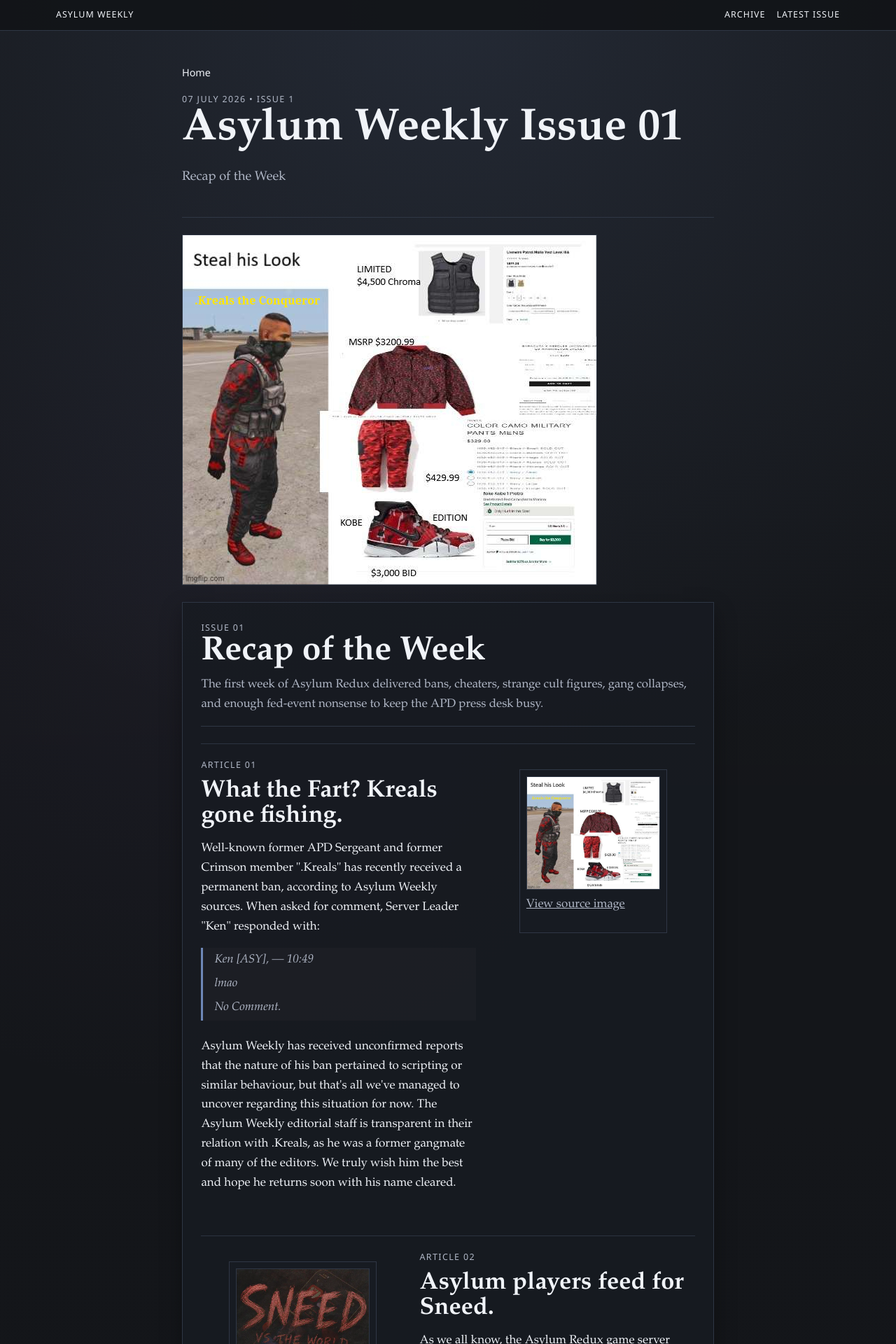
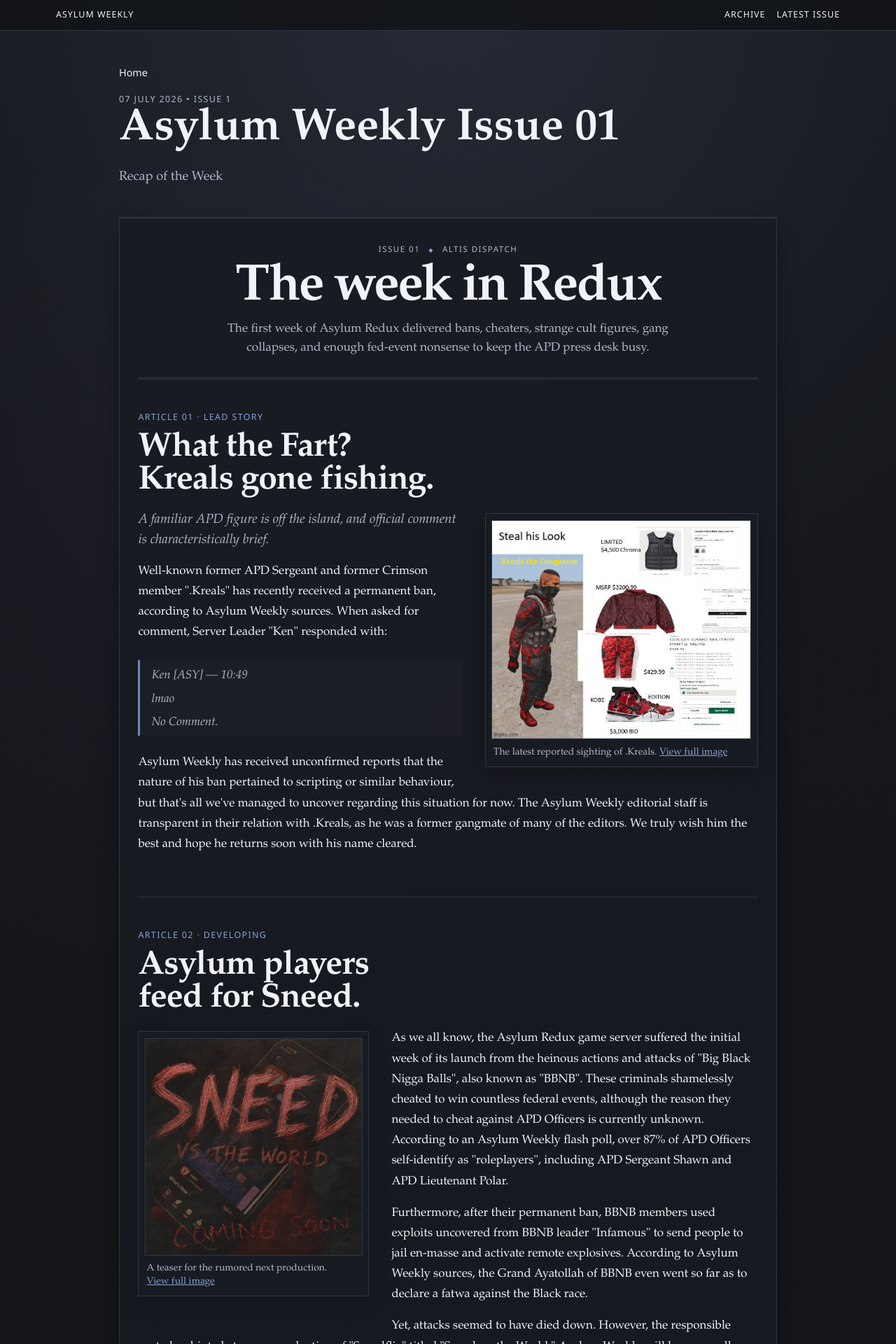
Before and after one commit to nyxom/asylumweekly, a Jekyll site: the page built from _posts/2026-07-07-asylum-weekly-issue-01-first-week-recap.md, in a window 1280 px wide. Shown: the top 1920 px of the page at 70% size. Built offline with Jekyll 4.4.1, drawn with Linux system fonts in a browser that asks for light colours; some of the changed text lies outside the part shown.

Commit message:
NEW PAGE

```diff
--- a/_layouts/post.html
+++ b/_layouts/post.html
@@ -1,7 +1,7 @@
 ---
 layout: default
 ---
-<main class="newsletter-shell">
+<main class="newsletter-shell{% if page.editorial_layout %} newsletter-shell--editorial{% endif %}">
   <header class="issue-header">
     <a class="home-link" href="{{ '/' | relative_url }}">Home</a>
     <div class="issue-meta">{{ page.date | date: "%d %B %Y" }} • Issue {{ page.issue }}</div>
@@ -9,7 +9,7 @@ layout: default
     <p class="issue-dek">{{ page.deck }}</p>
   </header>
 
-  {% if page.image %}
+  {% if page.image and page.show_hero != false %}
   <figure class="issue-hero">
     <img src="{{ page.image | relative_url }}" alt="{{ page.image_alt }}">
   </figure>
--- a/_posts/2026-07-07-asylum-weekly-issue-01-first-week-recap.md
+++ b/_posts/2026-07-07-asylum-weekly-issue-01-first-week-recap.md
@@ -6,96 +6,89 @@ deck: Recap of the Week
 summary: Kreals goes fishing, Sneed-fed Asylum players melt down, Kevin Framed sightings spread, Crimson falls apart, and Teamplayers flood fed events with Ifrits.
 image: /assets/newsletters/asylum-weekly-issue-01-kreals.jpg
 image_alt: Asylum Weekly Issue 01 article page
+show_hero: false
+editorial_layout: true
 description: Asylum Weekly Issue 01 covering the .Kreals ban and BBNB attacks during the first week of Asylum Redux.
 ---
 
 <div class="issue-package">
   <section class="issue-package__lead">
-    <div class="section-label">Issue 01</div>
-    <h2>Recap of the Week</h2>
+    <div class="issue-package__kicker"><span>Issue 01</span><span>Altis Dispatch</span></div>
+    <h2>The week in Redux</h2>
     <p>The first week of Asylum Redux delivered bans, cheaters, strange cult figures, gang collapses, and enough fed-event nonsense to keep the APD press desk busy.</p>
   </section>
 
-  <section class="issue-story">
-    <div class="issue-story__text">
-      <div class="issue-story__label section-label">Article 01</div>
-      <h3>What the Fart? Kreals gone fishing.</h3>
-      <p>Well-known former APD Sergeant and former Crimson member ".Kreals" has recently received a permanent ban, according to Asylum Weekly sources. When asked for comment, Server Leader "Ken" responded with:</p>
-      <blockquote class="issue-story__quote">
-        <p>Ken [ASY], — 10:49</p>
-        <p>lmao</p>
-        <p>No Comment.</p>
-      </blockquote>
-      <p>Asylum Weekly has received unconfirmed reports that the nature of his ban pertained to scripting or similar behaviour, but that's all we've managed to uncover regarding this situation for now. The Asylum Weekly editorial staff is transparent in their relation with .Kreals, as he was a former gangmate of many of the editors. We truly wish him the best and hope he returns soon with his name cleared.</p>
-    </div>
+  <section class="issue-story issue-story--feature issue-story--media-right">
+    <div class="issue-story__label section-label">Article 01 · Lead Story</div>
+    <h3>What the Fart? Kreals gone fishing.</h3>
     <figure class="issue-story__media">
       <a href="{{ '/assets/newsletters/asylum-weekly-issue-01-kreals.jpg' | relative_url }}">
         <img src="{{ '/assets/newsletters/asylum-weekly-issue-01-kreals.jpg' | relative_url }}" alt="Meme image about .Kreals' outfit">
       </a>
-      <p class="caption"><a href="{{ '/assets/newsletters/asylum-weekly-issue-01-kreals.jpg' | relative_url }}">View source image</a></p>
+      <figcaption class="caption">The latest reported sighting of .Kreals. <a href="{{ '/assets/newsletters/asylum-weekly-issue-01-kreals.jpg' | relative_url }}">View full image</a></figcaption>
     </figure>
+    <p class="issue-story__standfirst">A familiar APD figure is off the island, and official comment is characteristically brief.</p>
+    <p>Well-known former APD Sergeant and former Crimson member ".Kreals" has recently received a permanent ban, according to Asylum Weekly sources. When asked for comment, Server Leader "Ken" responded with:</p>
+    <blockquote class="issue-story__quote">
+      <p>Ken [ASY] — 10:49</p>
+      <p>lmao</p>
+      <p>No Comment.</p>
+    </blockquote>
+    <p>Asylum Weekly has received unconfirmed reports that the nature of his ban pertained to scripting or similar behaviour, but that's all we've managed to uncover regarding this situation for now. The Asylum Weekly editorial staff is transparent in their relation with .Kreals, as he was a former gangmate of many of the editors. We truly wish him the best and hope he returns soon with his name cleared.</p>
   </section>
 
-  <section class="issue-story issue-story--reverse">
+  <section class="issue-story issue-story--media-left">
+    <div class="issue-story__label section-label">Article 02 · Developing</div>
+    <h3>Asylum players feed for Sneed.</h3>
     <figure class="issue-story__media">
       <a href="{{ '/assets/newsletters/asylum-weekly-issue-01-bbnb.png' | relative_url }}">
         <img src="{{ '/assets/newsletters/asylum-weekly-issue-01-bbnb.png' | relative_url }}" alt="Sneed vs. the World teaser image">
       </a>
-      <p class="caption"><a href="{{ '/assets/newsletters/asylum-weekly-issue-01-bbnb.png' | relative_url }}">View source image</a></p>
+      <figcaption class="caption">A teaser for the rumored next production. <a href="{{ '/assets/newsletters/asylum-weekly-issue-01-bbnb.png' | relative_url }}">View full image</a></figcaption>
     </figure>
-    <div class="issue-story__text">
-      <div class="issue-story__label section-label">Article 02</div>
-      <h3>Asylum players feed for Sneed.</h3>
-      <p>As we all know, the Asylum Redux game server suffered the initial week of its launch from the heinous actions and attacks of "Big Black Nigga Balls", also known as "BBNB". These criminals shamelessly cheated to win countless federal events, although the reason they needed to cheat against APD Officers is currently unknown. According to an Asylum Weekly flash poll, over 87% of APD Officers self-identify as "roleplayers", including APD Sergeant Shawn and APD Lieutenant Polar.</p>
-      <p>Furthermore, after their permanent ban, BBNB members used exploits uncovered from BBNB leader "Infamous" to send people to jail en-masse and activate remote explosives. According to Asylum Weekly sources, the Grand Ayatollah of BBNB even went so far as to declare a fatwa against the Black race.</p>
-      <p>Yet, attacks seemed to have died down. However, the responsible party has hinted at a new production of "Sneedflix" titled "Sneed vs. the World." Asylum Weekly will keep you all apprised.</p>
-    </div>
+    <p>As we all know, the Asylum Redux game server suffered the initial week of its launch from the heinous actions and attacks of "Big Black Nigga Balls", also known as "BBNB". These criminals shamelessly cheated to win countless federal events, although the reason they needed to cheat against APD Officers is currently unknown. According to an Asylum Weekly flash poll, over 87% of APD Officers self-identify as "roleplayers", including APD Sergeant Shawn and APD Lieutenant Polar.</p>
+    <p>Furthermore, after their permanent ban, BBNB members used exploits uncovered from BBNB leader "Infamous" to send people to jail en-masse and activate remote explosives. According to Asylum Weekly sources, the Grand Ayatollah of BBNB even went so far as to declare a fatwa against the Black race.</p>
+    <p>Yet, attacks seemed to have died down. However, the responsible party has hinted at a new production of "Sneedflix" titled "Sneed vs. the World." Asylum Weekly will keep you all apprised.</p>
   </section>
 
-  <section class="issue-story">
-    <div class="issue-story__text">
-      <div class="issue-story__label section-label">Article 03</div>
-      <h3>Kevin Framed, Myth or Man?</h3>
-      <p>A new presence has arrived on the Island of Altis; a mysterious figure by the name of "Kevin Framed" has been seen performing kindly acts, motivating terrorism against the oppressive APD, and generally repeating his name. Asylum Weekly gladly accepts any and all sightings of Kevin Framed to the Discord address of <code>@junker03</code>.</p>
-    </div>
+  <section class="issue-story issue-story--brief issue-story--media-right">
+    <div class="issue-story__label section-label">Article 03 · Island Life</div>
+    <h3>Kevin Framed, Myth or Man?</h3>
     <figure class="issue-story__media">
       <a href="{{ '/assets/newsletters/asylum-weekly-issue-01-kevin-framed.png' | relative_url }}">
         <img src="{{ '/assets/newsletters/asylum-weekly-issue-01-kevin-framed.png' | relative_url }}" alt="Kevin Framed sightings collage">
       </a>
-      <p class="caption"><a href="{{ '/assets/newsletters/asylum-weekly-issue-01-kevin-framed.png' | relative_url }}">View source image</a></p>
+      <figcaption class="caption">Documented Kevin Framed sightings. <a href="{{ '/assets/newsletters/asylum-weekly-issue-01-kevin-framed.png' | relative_url }}">View full image</a></figcaption>
     </figure>
+    <p>A new presence has arrived on the Island of Altis; a mysterious figure by the name of "Kevin Framed" has been seen performing kindly acts, motivating terrorism against the oppressive APD, and generally repeating his name. Asylum Weekly gladly accepts any and all sightings of Kevin Framed to the Discord address of <code>@junker03</code>.</p>
   </section>
 
-  <section class="issue-story issue-story--reverse">
+  <section class="issue-story issue-story--media-left">
+    <div class="issue-story__label section-label">Article 04 · Gang Desk</div>
+    <h3>Crimson disbanded, Junke too busy on Banana Farm.</h3>
     <figure class="issue-story__media">
       <a href="{{ '/assets/newsletters/asylum-weekly-issue-01-crimson.png' | relative_url }}">
         <img src="{{ '/assets/newsletters/asylum-weekly-issue-01-crimson.png' | relative_url }}" alt="Crimson 2 drawing">
       </a>
-      <p class="caption"><a href="{{ '/assets/newsletters/asylum-weekly-issue-01-crimson.png' | relative_url }}">View source image</a></p>
+      <figcaption class="caption">Crimson 2, as rendered by the art desk. <a href="{{ '/assets/newsletters/asylum-weekly-issue-01-crimson.png' | relative_url }}">View full image</a></figcaption>
     </figure>
-    <div class="issue-story__text">
-      <div class="issue-story__label section-label">Article 04</div>
-      <h3>Crimson disbanded, Junke too busy on Banana Farm.</h3>
-      <p>Popular Asylum member, Domination fighter, APD Lieutenant, and former Administrator "Junke" has disbanded his "Crimson" gang, leaving it in the control of renowned German player and horrible pilot "Shy". Asylum Weekly has yet to confirm the reason behind the original disbandment of the Gang, but we have received a quote from Junke himself:</p>
-      <blockquote class="issue-story__quote">
-        <p>Junker — 24/12/2025, 16:34</p>
-        <p>merry christmas [racial slur redacted]</p>
-      </blockquote>
-      <p>Truly a sad day for the now homeless Crimson cartel fighters, especially considering most of them are washed roleplayers now. However, there is a silver lining to this dark cloud. Asylum Weekly sources report that .Nathan has re-booted the Crimson gang alongside .Shy and is welcoming all former players to try to hit their shots again with the ol' group!</p>
-    </div>
+    <p>Popular Asylum member, Domination fighter, APD Lieutenant, and former Administrator "Junke" has disbanded his "Crimson" gang, leaving it in the control of renowned German player and horrible pilot "Shy". Asylum Weekly has yet to confirm the reason behind the original disbandment of the Gang, but we have received a quote from Junke himself:</p>
+    <blockquote class="issue-story__quote">
+      <p>Junker — 24/12/2025, 16:34</p>
+      <p>merry christmas [racial slur redacted]</p>
+    </blockquote>
+    <p>Truly a sad day for the now homeless Crimson cartel fighters, especially considering most of them are washed roleplayers now. However, there is a silver lining to this dark cloud. Asylum Weekly sources report that .Nathan has re-booted the Crimson gang alongside .Shy and is welcoming all former players to try to hit their shots again with the ol' group!</p>
   </section>
 
-  <section class="issue-story">
-    <div class="issue-story__text">
-      <div class="issue-story__label section-label">Article 05</div>
-      <h3>Teamplayers drag ten Ifrits and still miss their spikes.</h3>
-      <p>Asylum Weekly has learned that Teamplayers, under the hand of Olympus staff member "WALT", have been pulling upwards of ten Ifrits into recent fed events and acting personally wounded that the spike-strip change now prevents cops from deploying them out of a patrol car. Witnesses describe the group as equal parts organized and aggrieved, roaring into the area like a moving dealership before immediately lamenting that the old road-trap routine is gone. In classic Asylum fashion, the complaint was nearly as loud as the engine noise.</p>
-    </div>
+  <section class="issue-story issue-story--brief issue-story--media-right">
+    <div class="issue-story__label section-label">Article 05 · Police Blotter</div>
+    <h3>Teamplayers drag ten Ifrits and still miss their spikes.</h3>
     <figure class="issue-story__media">
       <a href="{{ '/assets/newsletters/asylum-weekly-issue-01-ifrit.jpg' | relative_url }}">
         <img src="{{ '/assets/newsletters/asylum-weekly-issue-01-ifrit.jpg' | relative_url }}" alt="Ifrit at a fed event">
       </a>
-      <p class="caption"><a href="{{ '/assets/newsletters/asylum-weekly-issue-01-ifrit.jpg' | relative_url }}">View source image</a></p>
+      <figcaption class="caption">An Ifrit at a federal event. <a href="{{ '/assets/newsletters/asylum-weekly-issue-01-ifrit.jpg' | relative_url }}">View full image</a></figcaption>
     </figure>
+    <p>Asylum Weekly has learned that Teamplayers, under the hand of Olympus staff member "WALT", have been pulling upwards of ten Ifrits into recent fed events and acting personally wounded that the spike-strip change now prevents cops from deploying them out of a patrol car. Witnesses describe the group as equal parts organized and aggrieved, roaring into the area like a moving dealership before immediately lamenting that the old road-trap routine is gone. In classic Asylum fashion, the complaint was nearly as loud as the engine noise.</p>
   </section>
 </div>
--- a/styles.css
+++ b/styles.css
@@ -311,6 +311,10 @@ a {
   padding: 2rem 0 3rem;
 }
 
+.newsletter-shell--editorial {
+  width: min(calc(100% - 2rem), 940px);
+}
+
 .issue-header {
   padding: 1rem 0 1.5rem;
   border-bottom: 1px solid var(--line);
@@ -402,70 +406,100 @@ a {
 }
 
 .issue-package {
-  display: grid;
-  gap: 1.5rem;
+  --story-gap: clamp(1.15rem, 3vw, 2rem);
 }
 
 .issue-package__lead {
-  padding-bottom: 1rem;
-  border-bottom: 1px solid var(--line);
+  padding: 0.5rem 0 1.75rem;
+  border-bottom: 3px double var(--line);
+  text-align: center;
+}
+
+.issue-package__kicker {
+  display: flex;
+  align-items: center;
+  justify-content: center;
+  gap: 0.75rem;
+  margin-bottom: 0.85rem;
+  font-family: var(--ui-font);
+  font-size: 0.72rem;
+  letter-spacing: 0.13em;
+  text-transform: uppercase;
+  color: var(--ink-soft);
+}
+
+.issue-package__kicker span + span::before {
+  content: "◆";
+  margin-right: 0.75rem;
+  font-size: 0.5rem;
+  color: var(--accent-strong);
+  vertical-align: 0.12em;
 }
 
 .issue-package__lead h2 {
-  margin: 0 0 0.65rem;
-  font-size: clamp(2rem, 5vw, 3rem);
-  line-height: 0.98;
+  margin: 0 0 0.75rem;
+  font-size: clamp(2.4rem, 7vw, 4.6rem);
+  line-height: 0.9;
+  letter-spacing: -0.035em;
 }
 
 .issue-package__lead p {
-  margin: 0;
-  max-width: 44rem;
+  max-width: 42rem;
+  margin: 0 auto;
   color: var(--ink-soft);
+  font-size: 1.08rem;
+  line-height: 1.55;
 }
 
 .issue-story {
-  display: grid;
-  grid-template-columns: minmax(0, 1.15fr) minmax(240px, 0.85fr);
-  gap: 1.35rem;
-  align-items: start;
-  padding: 1.25rem 0;
-  border-top: 1px solid rgba(47, 55, 69, 0.9);
+  display: flow-root;
+  padding: clamp(1.75rem, 4vw, 2.75rem) 0;
+  border-bottom: 1px solid rgba(47, 55, 69, 0.9);
 }
 
-.issue-story:first-of-type {
-  border-top: 0;
-  padding-top: 0;
+.issue-story:last-child {
+  border-bottom: 0;
+  padding-bottom: 0.5rem;
 }
 
-.issue-story--reverse {
-  grid-template-columns: minmax(240px, 0.85fr) minmax(0, 1.15fr);
-}
-
-.issue-story--reverse .issue-story__media {
-  order: 1;
-}
-
-.issue-story--reverse .issue-story__text {
-  order: 2;
-}
-
-.issue-story__text {
-  min-width: 0;
+.issue-story h3 {
+  max-width: 18ch;
+  margin-bottom: 1.15rem;
+  font-size: clamp(1.85rem, 4.4vw, 3rem);
+  line-height: 0.98;
+  letter-spacing: -0.02em;
 }
 
 .issue-story__label {
-  margin-bottom: 0.55rem;
-}
-
-.issue-story__text p:first-of-type,
-.issue-story__text blockquote:first-of-type {
-  margin-top: 0;
+  margin-bottom: 0.65rem;
+  color: var(--accent-strong);
 }
 
 .issue-story__media {
+  width: clamp(230px, 38%, 330px);
+  margin: 0.25rem 0 var(--story-gap) var(--story-gap);
   background: var(--card);
   border: 1px solid var(--line);
   padding: 0.55rem;
+  box-shadow: 0 10px 24px rgba(0, 0, 0, 0.22);
+}
+
+.issue-story--media-right .issue-story__media {
+  float: right;
+}
+
+.issue-story--media-left .issue-story__media {
+  float: left;
+  margin-right: var(--story-gap);
+  margin-left: 0;
+}
+
+.issue-story--feature .issue-story__media {
+  width: clamp(270px, 45%, 390px);
+}
+
+.issue-story--brief .issue-story__media {
+  width: clamp(210px, 34%, 285px);
 }
 
 .issue-story__media img {
@@ -473,11 +507,29 @@ a {
 }
 
 .issue-story__media .caption {
-  margin-top: 0.5rem;
+  margin: 0.6rem 0.15rem 0.1rem;
+  line-height: 1.35;
+}
+
+.issue-story__media .caption a {
+  color: var(--accent-strong);
+  white-space: nowrap;
+}
+
+.issue-story > p {
+  line-height: 1.72;
+}
+
+.issue-story__standfirst {
+  color: var(--ink-soft);
+  font-size: 1.18rem !important;
+  line-height: 1.5 !important;
+  font-style: italic;
 }
 
 .issue-story__quote {
-  margin: 1rem 0 1.2rem;
+  overflow: hidden;
+  margin: 1.2rem 0 1.35rem;
 }
 
 .issue-story__quote p {
@@ -564,10 +616,21 @@ a {
   }
 
   .float-media,
-  .float-media--left {
+  .float-media--left,
+  .issue-story__media,
+  .issue-story--feature .issue-story__media,
+  .issue-story--brief .issue-story__media {
     float: none;
     width: 100%;
-    margin: 1rem 0;
+    margin: 1rem 0 1.25rem;
+  }
+
+  .issue-story h3 {
+    max-width: none;
+  }
+
+  .issue-package__lead {
+    padding-top: 0.25rem;
   }
 
   .newsletter-shell {
```
